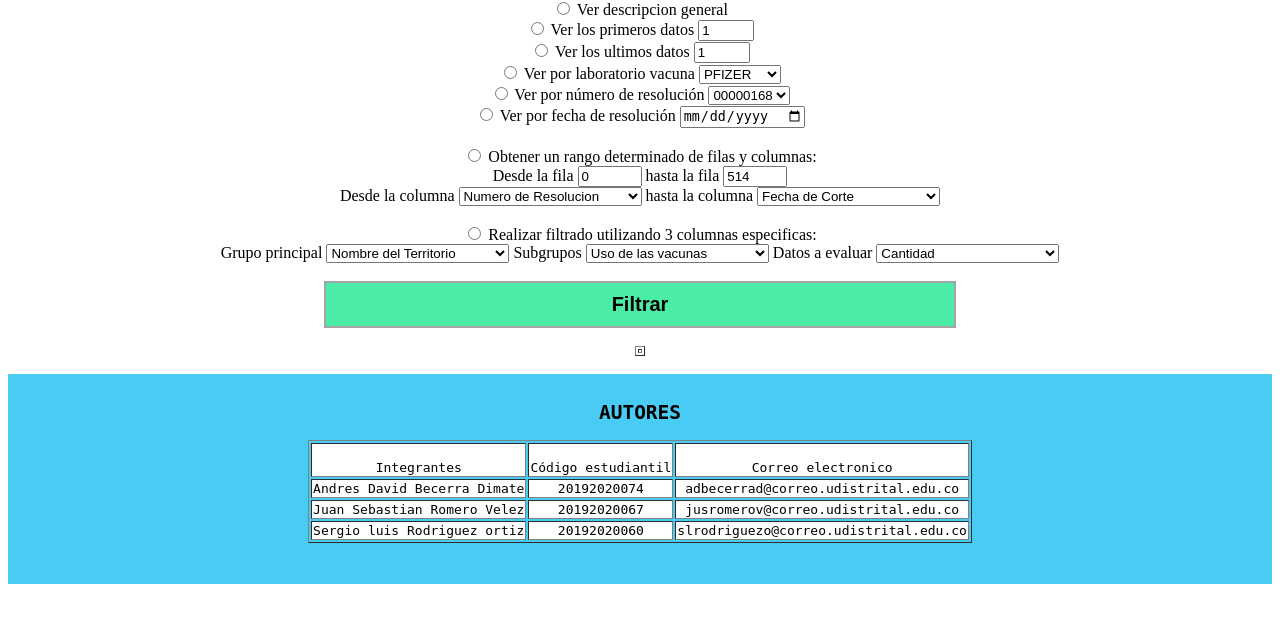
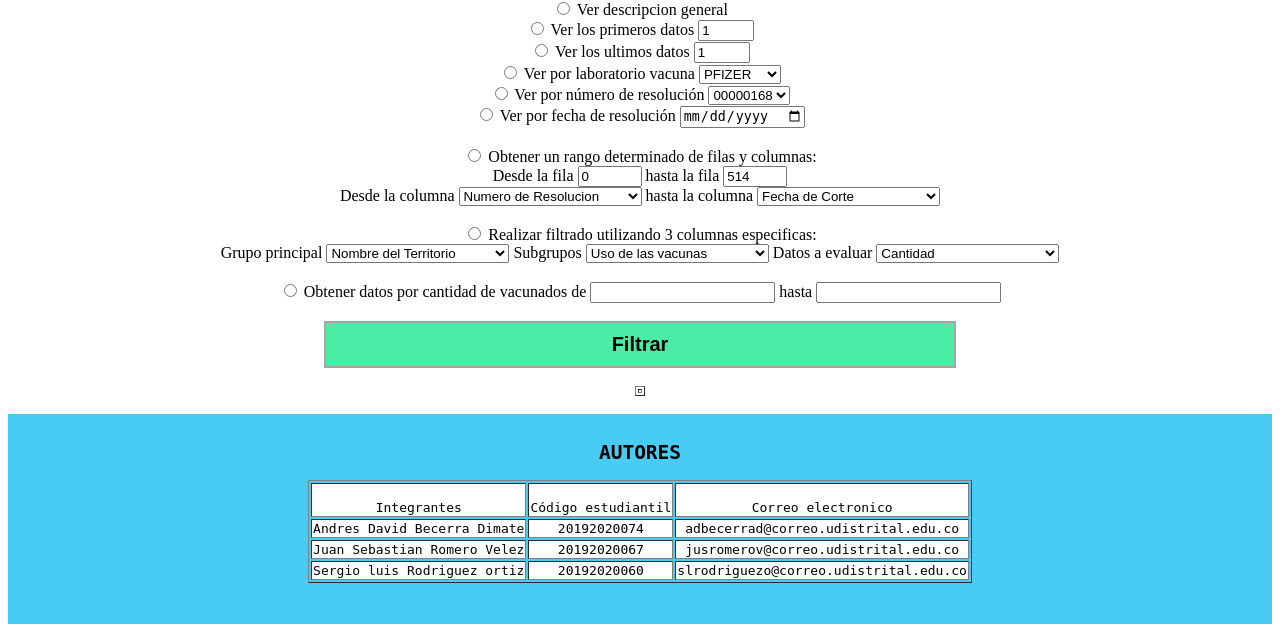
Before and after one commit to CryptoJuanse/cienciaDeDatosEjercicios, a Flask app: page /formulario in a window 1280 px wide. Shown: the part 284-916 px from the top of the page. Before the commit the page ends 868 px from the top, so only its background shows below. Run offline with Flask 2, Linux system fonts and the light colour scheme; parts of the project's set-up code (start-up, migrations or seed data) failed here and were passed over.

Commit message:
Filtrado por rango en columna de cantidad

```diff
--- a/main.py
+++ b/main.py
@@ -27,12 +27,16 @@ def show_formulario():
     vacunaT = ''
     num_resolucion = ''
     fecha_resolucion = ''
+    can_min = ''
+    can_max = ''
 
     if request.method == 'POST':
         opcion = request.form['opcion']
         vacunaT = request.form['vacunaT']
         num_resolucion = request.form['num_resolucion']
         fecha_resolucion = request.form['fecha_resolucion']
+        can_min = request.form['can_min']
+        can_max = request.form['can_max']
 
     #Logica de filtrado
     if opcion=='1':
@@ -85,6 +89,11 @@ def show_formulario():
         titulo = "Filtrado por grupos"
         datos = datos.groupby([request.form['col1'], request.form['col2']])[request.form['col3']].count()
         datos = datos.to_frame()
+    elif opcion=='9':
+        titulo = "Cantidad"
+        datos_min = int(can_min) <= datos["cantidad"].astype(int)
+        datos_max = datos["cantidad"].astype(int) <= int(can_max)
+        datos = datos[(datos_min == True) == (datos_max == True)]
 
     return render_template('formulario.html', decision=opcion, title=titulo, tables=[datos.to_html(classes='data', header=True)])
 
--- a/templates/formulario.html
+++ b/templates/formulario.html
@@ -116,7 +116,14 @@
             <option value="cantidad" selected>Cantidad</option>
             <option value="uso_vacuna">Uso de las vacunas</option>
             <option value="fecha_corte">Fecha de Corte</option>
-        </select>
+        </select><br><br>
+
+            <!-- Pregunta 9 -->
+        <input type="radio" id="opcion" name="opcion" value="9" />
+         Obtener datos por cantidad de vacunados de
+        <input type="number" id="can_min" name="can_min" min="1">
+         hasta
+        <input type="number" id="can_max" name="can_max" min="2">
         </label><br>
 
         <br>
```
